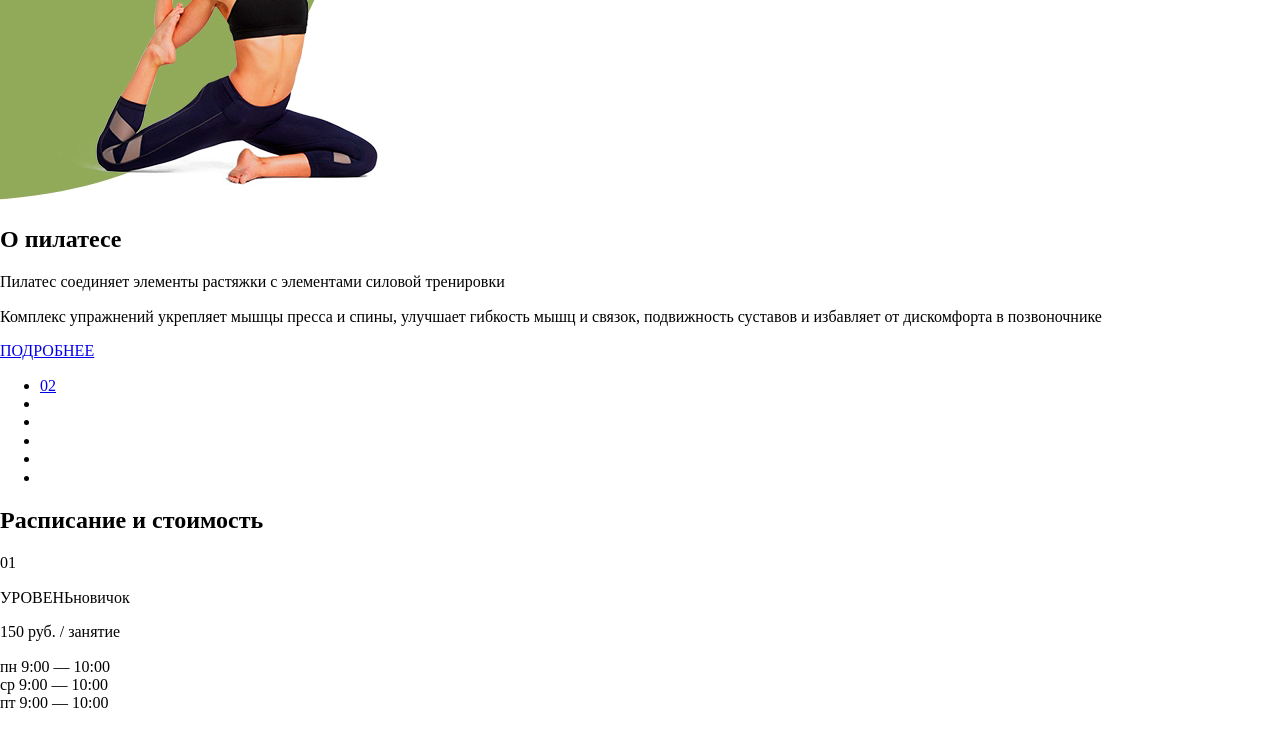
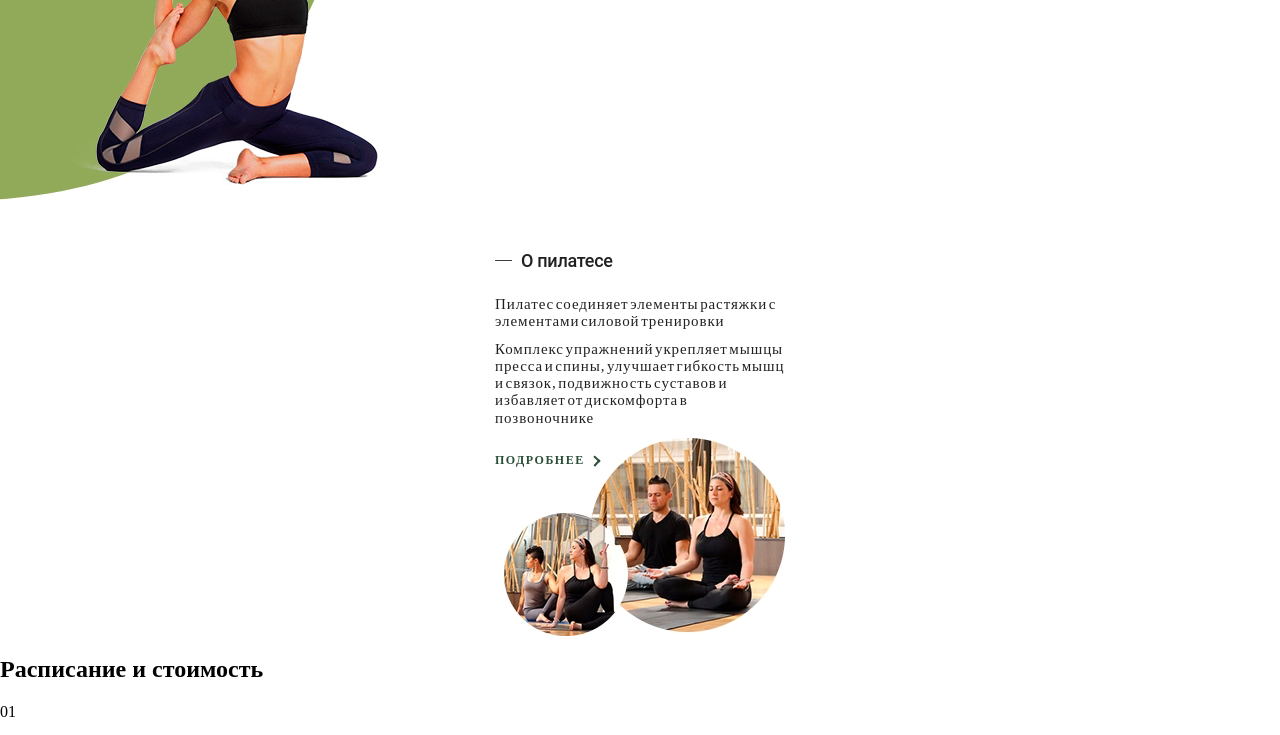
Before and after one commit to bunkerWHz/Pilates, a website: page src/index.html in a window 1280 px wide. Shown: the part 274-1009 px from the top of the page. Drawn offline with Linux system fonts and the light colour scheme.

Commit message:
add 320 about pixel perfect styles

```diff
--- a/src/index.html
+++ b/src/index.html
@@ -48,7 +48,7 @@
         <a href="tel:79183650607" class="main-header__phone">+7 918 365 06 07</a>
     </header>
         <div class="main-page__desc">
-            <h1 class="desc__title">Студия пилатеса</h1>
+            <h1 class="desc__title">Студия<br> пилатеса</h1>
             <p class="desc__content">твое здоровое тело через 10 занятий</p>
             <a href="#" class="btn desc__btn">Смотреть расписание</a>
         </div>
--- /dev/null
+++ b/src/styles/about.scss
@@ -0,0 +1,80 @@
+.about {
+    min-width: 320px;
+    height: 430px;
+
+    .container {
+        margin: 0 auto;
+        width: 290px;
+        background-image: url(/img/320_about_bg.jpg);
+        background-repeat: no-repeat;
+        background-position: bottom right;
+        height: 100%;
+    }
+    &__content {
+        padding-top: 48px;
+        .content__title {
+            margin: 0;
+            text-align: left;
+            opacity: 0.87;
+            color: #000000;
+            font-family: "Roboto";
+            font-size: 18px;
+            font-weight: 500;
+            line-height: 14px;
+            margin-left: 26px;
+            letter-spacing: -0.3px;
+            position: relative;
+            margin-bottom: 28px;
+            &:before {
+                position: absolute;
+                content: "";
+                width: 17px;
+                height: 1px;
+                background-color: #000;
+                top: 6px;
+                left: -26px;
+                opacity: 0.87;
+            }
+        }
+        .content__desc{
+            margin: 0;
+            opacity: 0.87;
+            color: #000000;
+            font-family: "SFUI Text";
+            font-size: 15px;
+            font-weight: 300;
+            margin-bottom: 10px;
+            letter-spacing: 0.9px;
+            word-spacing: -3px;
+        }
+        .content__link  {
+display: inline-block;
+text-decoration: none;
+color: #2a4f37;
+font-family: "SFUI Text";
+font-size: 12px;
+font-weight: 600;
+letter-spacing: 1.5px;
+margin-top: 17px;
+position: relative;
+&:after, &:before {
+    position: absolute;
+    background-color: #2a4f37;
+    content: "";
+    right: -16px;
+    top: 4px;
+    width: 8px;
+    height: 2px;
+    transform: rotate(42deg);
+}
+&:after {
+    transform: rotate(-48deg);
+    top: 8px;
+}
+        }
+
+    }
+    .paginations {
+        display: none;
+    }
+}
--- a/src/styles/main.scss
+++ b/src/styles/main.scss
@@ -26,3 +26,4 @@ text-decoration: none;
 
 @import "norm.scss";
 @import "main-page.scss";
+@import "about.scss";
```
Also changed, not shown: src/img/1367_about_bg.jpg (added), src/img/320_about_bg.jpg (added), src/img/764_about_bg.jpg (added), src/styles/about.css (added), src/styles/about.min.css (added), src/styles/main.css, src/styles/main.min.css.
